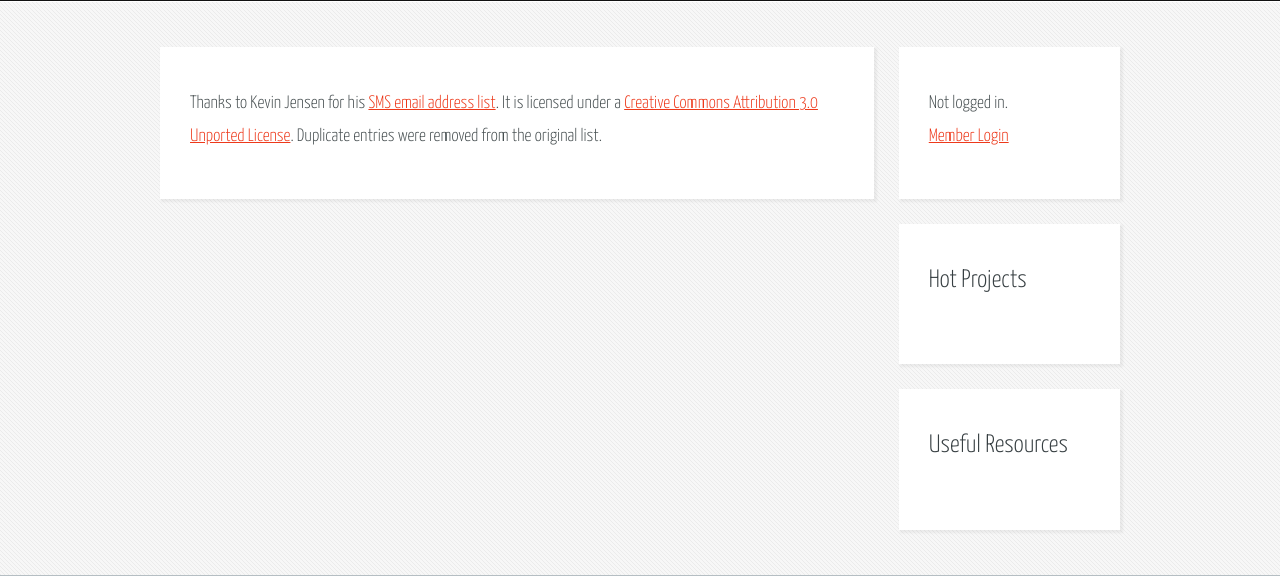
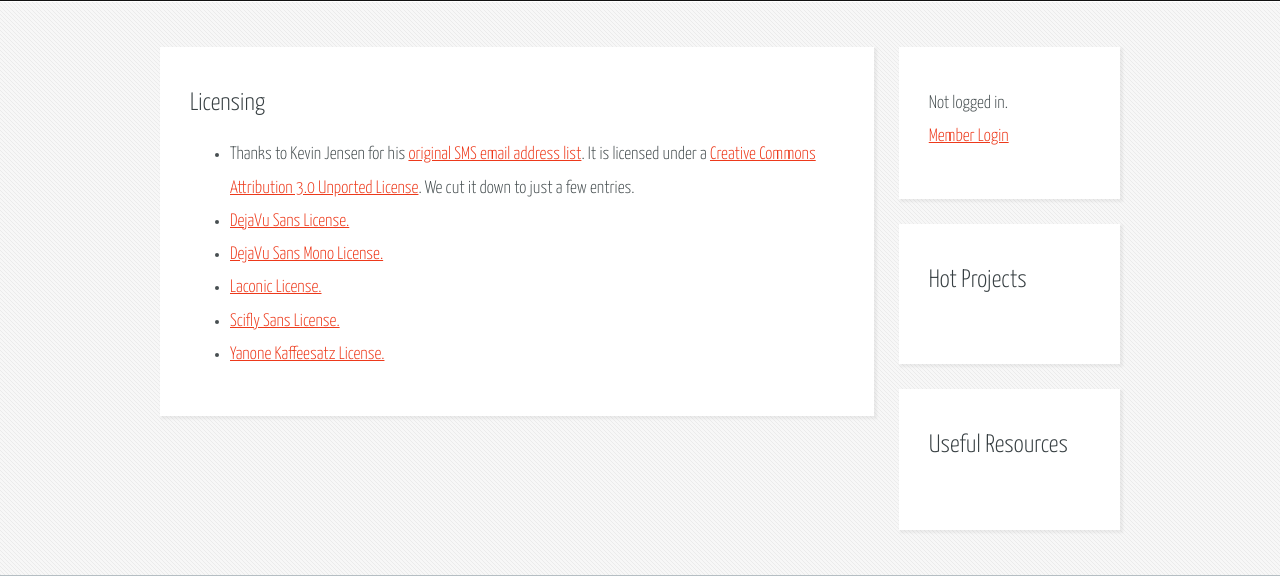
Before and after one commit to codetech/codetechcomputerclub, a CakePHP app: template app/View/Pages/licensing.ctp in a window 1280 px wide. Shown: the part 155-731 px from the top of the page. Run offline with PHP 8.4 and a stand-in for CakePHP, Linux system fonts and the light colour scheme; the template is opened without the code that fills it, so the values that code supplies are empty; some libraries are stand-ins or nearby versions.

Commit message:
add font licenses

```diff
--- a/app/View/Pages/licensing.ctp
+++ b/app/View/Pages/licensing.ctp
@@ -1,7 +1,13 @@
 <?php $this->extend('/Common/two_column_with_sidebar'); ?>
 
 <section>
-	<p>
-		Thanks to Kevin Jensen for his <a href="http://www.venture-ware.com/kevin/web-development/email-to-sms/">SMS email address list</a>. It is licensed under a <a href="http://creativecommons.org/licenses/by/3.0/deed.en_US">Creative Commons Attribution 3.0 Unported License</a>. Duplicate entries were removed from the original list.
-	</p>
+	<h2>Licensing</h2>
+	<ul>
+		<li>Thanks to Kevin Jensen for his <a href="http://www.venture-ware.com/kevin/web-development/email-to-sms/">original SMS email address list</a>. It is licensed under a <a href="http://creativecommons.org/licenses/by/3.0/deed.en_US">Creative Commons Attribution 3.0 Unported License</a>. We cut it down to just a few entries.</li>
+		<li><a href="/fonts/DejaVuSans/LICENSE">DejaVu Sans License.</a></li>
+		<li><a href="/fonts/DejaVuSansMono/LICENSE">DejaVu Sans Mono License.</a></li>
+		<li><a href="/fonts/Laconic/LICENSE">Laconic License.</a></li>
+		<li><a href="/fonts/SciflySans/LICENSE">Scifly Sans License.</a></li>
+		<li><a href="/fonts/YanoneKaffeesatz/LICENSE">Yanone Kaffeesatz License.</a></li>
+	</ul>
 </section>
--- a/app/webroot/fonts/YanoneKaffeesatz/attribution.txt
+++ /dev/null
@@ -1 +0,0 @@
-http://www.yanone.de/typedesign/kaffeesatz/
```
Also changed, not shown: 5 other files.
